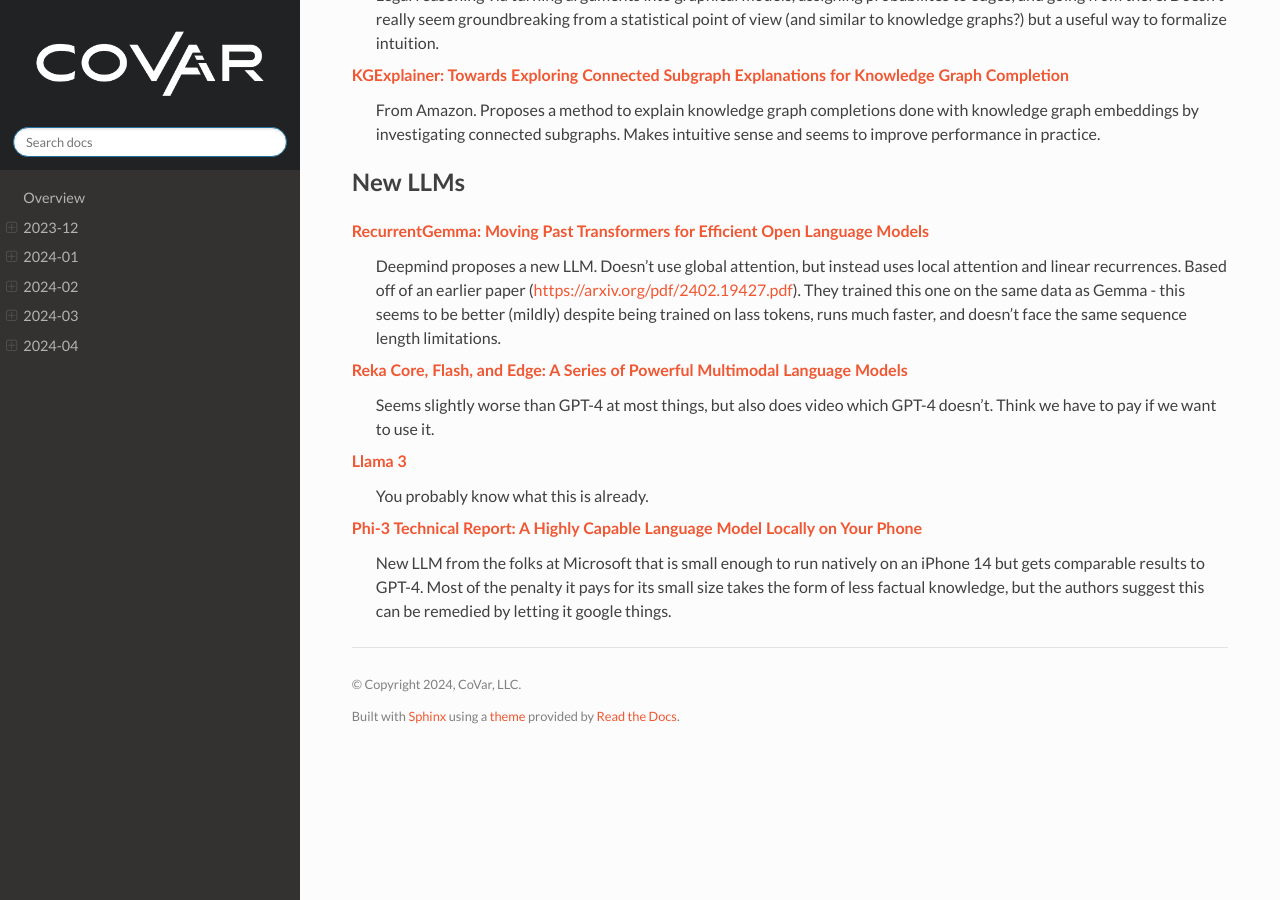
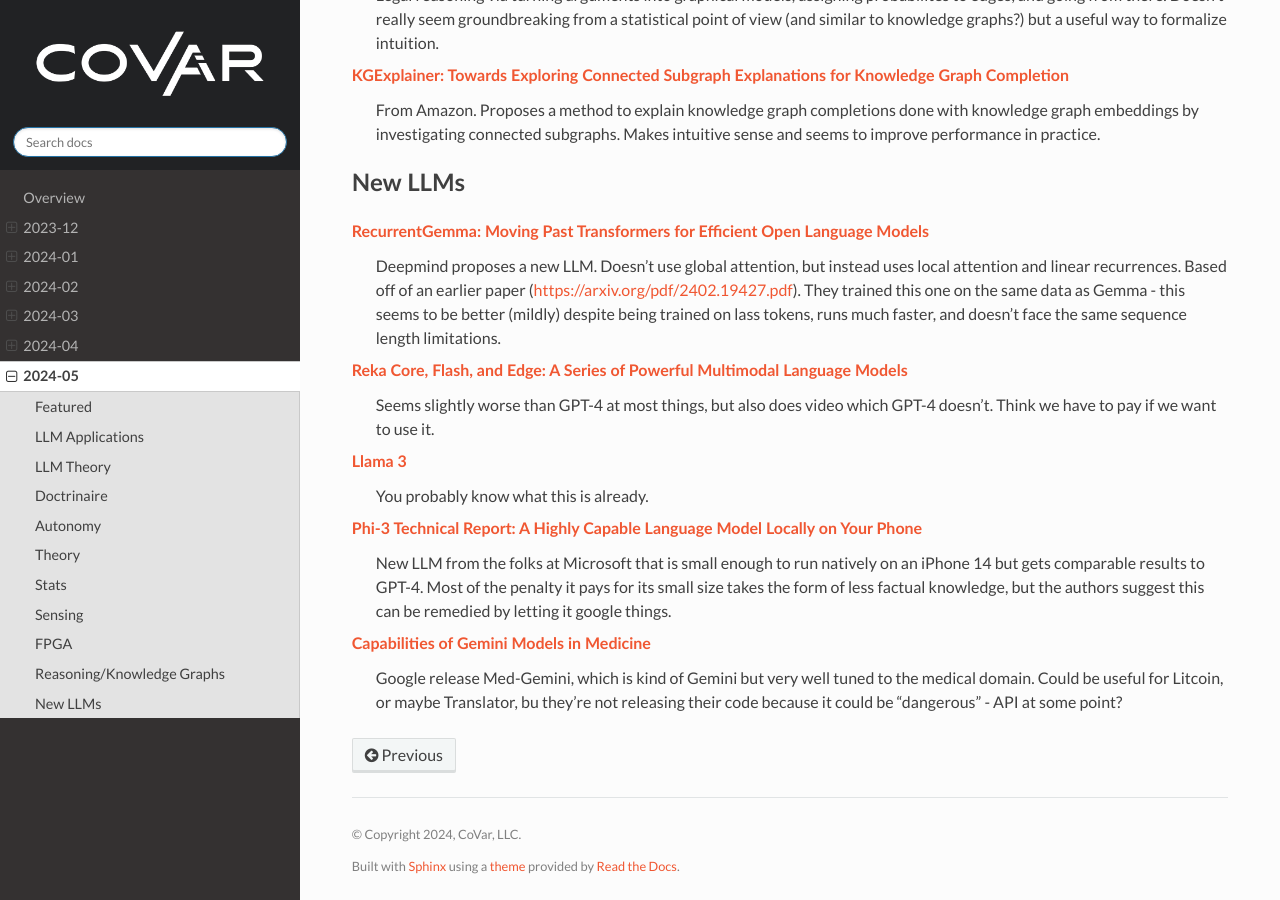
Before and after one commit to covartech/zeitgeist, a Sphinx documentation site: the page built from docs/issues/2024-05.rst, in a window 1280 px wide and 900 px high, scrolled down 5308 px. Built offline with Sphinx 7.4.7 and the Read the Docs theme 2.0.0, drawn with Linux system fonts in a browser that asks for light colours.

```diff
--- a/docs/index.rst
+++ b/docs/index.rst
@@ -10,3 +10,4 @@ CoVar Reader's Digest
    /issues/2024-02.rst
    /issues/2024-03.rst
    /issues/2024-04.rst
+   /issues/2024-05.rst
--- a/docs/issues/2024-05.rst
+++ b/docs/issues/2024-05.rst
@@ -162,3 +162,6 @@ New LLMs
 
 `Phi-3 Technical Report: A Highly Capable Language Model Locally on Your Phone <https://arxiv.org/pdf/2404.14219.pdf>`_
     New LLM from the folks at Microsoft that is small enough to run natively on an iPhone 14 but gets comparable results to GPT-4.  Most of the penalty it pays for its small size takes the form of less factual knowledge, but the authors suggest this can be remedied by letting it google things.
+
+`Capabilities of Gemini Models in Medicine <https://arxiv.org/pdf/2404.18416>`_
+    Google release Med-Gemini, which is kind of Gemini but very well tuned to the medical domain.  Could be useful for Litcoin, or maybe Translator, bu they're not releasing their code because it could be "dangerous" - API at some point?
```
